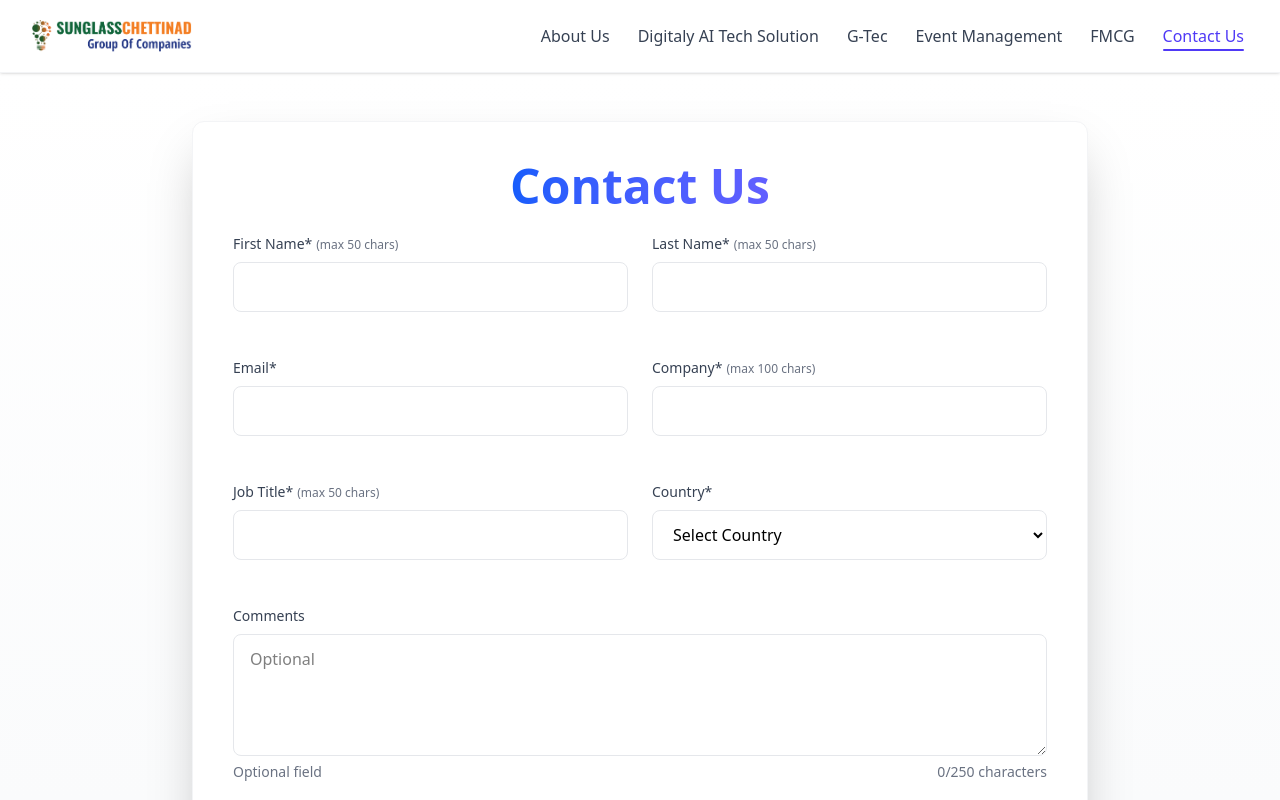
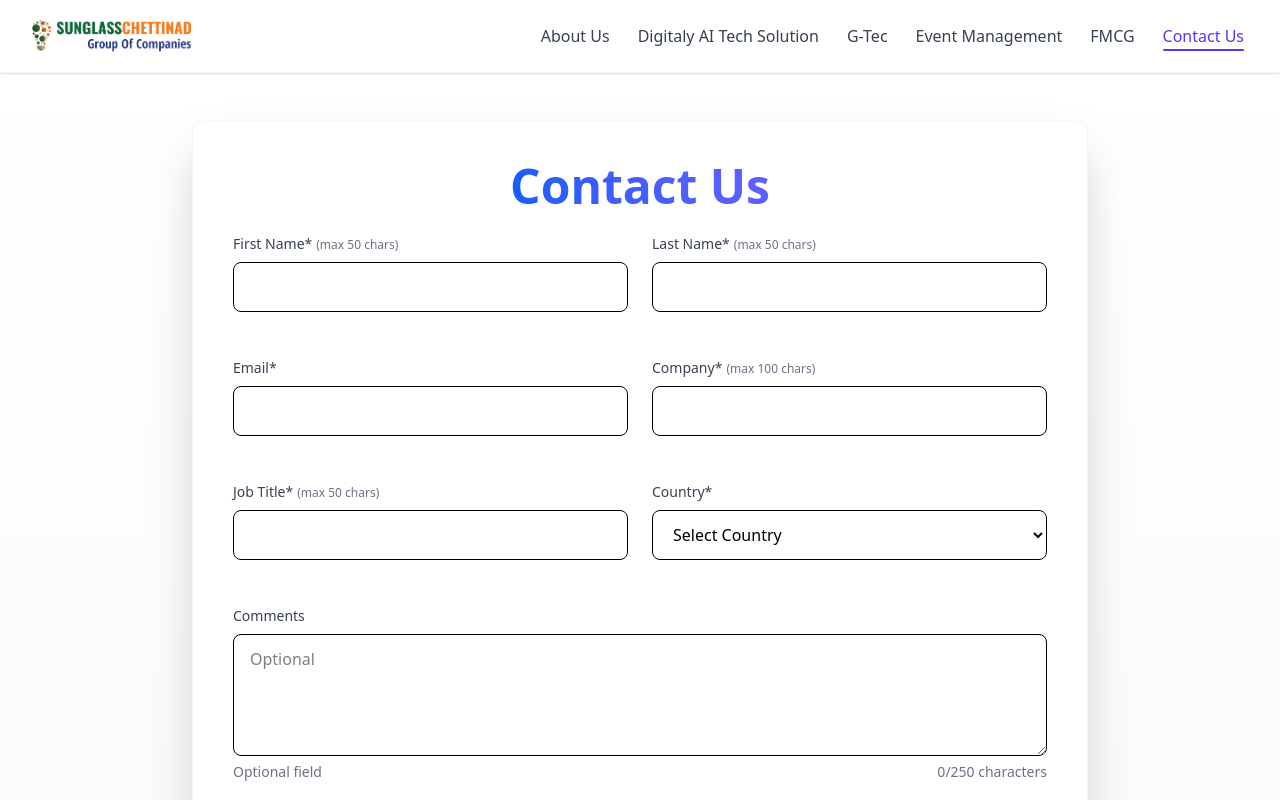
Before and after one commit to bala-077/sunglass-kkdi, a React (Vite) app: page /contact-us in a window 1280 px wide. Shown: the top 800 px of the page. Built offline with nearby package versions, Linux system fonts and the light colour scheme.

Commit message:
fix the input border

```diff
--- a/src/pages/ContactUs.jsx
+++ b/src/pages/ContactUs.jsx
@@ -270,8 +270,7 @@ const ContactUs = () => {
                     name={field.name}
                     value={formData[field.name]}
                     onChange={handleChange}
-                    className={`w-full px-4 py-3 rounded-lg border ${errors[field.name] ? 'border-red-500' : 'border-gray-200'
-                      } focus:ring-2 focus:ring-blue-500 focus:border-blue-500 transition-all outline-none`}
+                    className={`w-full px-4 py-3 rounded-lg border focus:ring-2 focus:ring-blue-500 focus:border-blue-500 transition-all outline-none`}
                   >
                     <option value="">Select {field.label.replace('*', '')}</option>
                     {(field.options || COUNTRIES).map(option => (
@@ -294,8 +293,7 @@ const ContactUs = () => {
                       onChange={handleChange}
                       rows={4}
                       maxLength={250}
-                      className={`w-full px-4 py-3 rounded-lg border ${errors[field.name] ? 'border-red-500' : 'border-gray-200'
-                        } focus:ring-2 focus:ring-blue-500 focus:border-blue-500 transition-all outline-none`}
+                      className={`w-full px-4 py-3 rounded-lg border focus:ring-2 focus:ring-blue-500 focus:border-blue-500 transition-all outline-none`}
                       placeholder={field.required ? '' : 'Optional'}
                     />
                   </div>
@@ -321,8 +319,7 @@ const ContactUs = () => {
                     value={formData[field.name]}
                     onChange={handleChange}
                     min={field.min || new Date().toISOString().split('T')[0]}
-                    className={`w-full px-4 py-3 rounded-lg border ${errors[field.name] ? 'border-red-500' : 'border-gray-200'
-                      } focus:ring-2 focus:ring-blue-500 focus:border-blue-500 transition-all outline-none`}
+                    className={`w-full px-4 py-3 rounded-lg border focus:ring-2 focus:ring-blue-500 focus:border-blue-500 transition-all outline-none`}
                   />
                   {errors[field.name] && (
                     <p className="mt-1 text-end text-sm text-red-600">{errors[field.name]}</p>
@@ -338,8 +335,7 @@ const ContactUs = () => {
                     onChange={handleChange}
                     min={field.min}
                     maxLength={field.maxLength}
-                    className={`w-full px-4 py-3 rounded-lg border ${errors[field.name] ? 'border-red-500' : 'border-gray-200'
-                      } focus:ring-2 focus:ring-blue-500 focus:border-blue-500 transition-all outline-none`}
+                    className={`w-full px-4 py-3 rounded-lg border focus:ring-2 focus:ring-blue-500 focus:border-blue-500 transition-all outline-none`}
                     placeholder={field.required ? '' : 'Optional'}
                   />
                   {errors[field.name] && (
```
